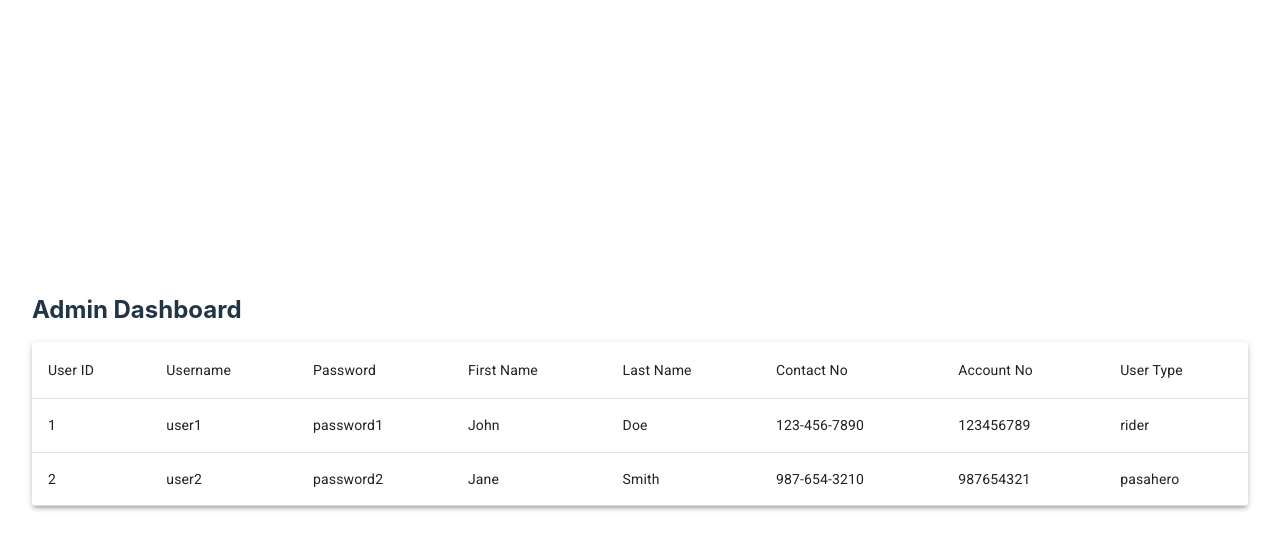
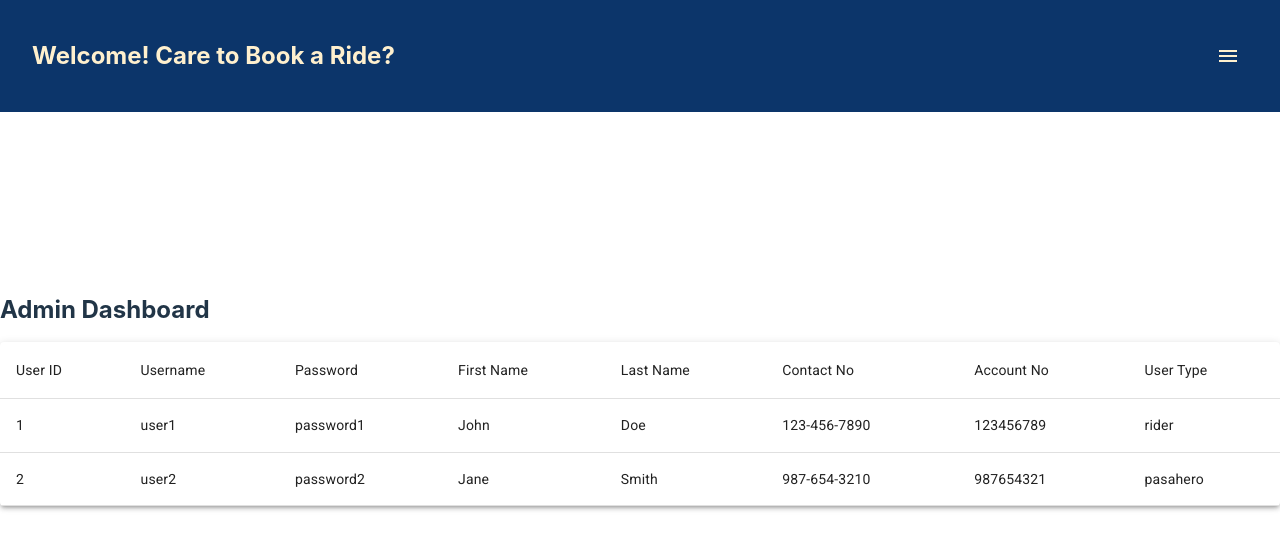
Before and after one commit to ekopinedaa/ParaPo, a React (Vite) app in the folder parapo/: page /Admin in a window 1280 px wide. Shown: the top 550 px of the page. Built offline with nearby package versions, Linux system fonts and the light colour scheme; a web font is replaced by a local one.

Commit message:
Admin modification

```diff
--- a/parapo/src/pages/AdminDashboard.jsx
+++ b/parapo/src/pages/AdminDashboard.jsx
@@ -1,7 +1,30 @@
-import React from 'react';
-import { Table, TableBody, TableCell, TableContainer, TableHead, TableRow, Paper } from '@mui/material';
+import React, { useState } from "react";
+import {
+  Table,
+  TableBody,
+  TableCell,
+  List,
+  ListItem,
+  ListItemIcon,
+  ListItemText,
+  Divider,
+  TableContainer,
+  TableHead,
+  TableRow,
+  Paper,
+  Box,
+  IconButton,
+  Drawer,
+} from '@mui/material';
+import { useNavigate } from "react-router-dom";
+import LogoutIcon from "@mui/icons-material/Logout";
+import MenuIcon from "@mui/icons-material/Menu";
+
 
 const AdminDashboard = () => {
+  const navigate = useNavigate();
+  const [openDrawer, setOpenDrawer] = useState(false);
+
   // Sample user data (replace with actual data from API or state)
   const users = [
     {
@@ -27,8 +50,56 @@ const AdminDashboard = () => {
     // Add more user data as needed
   ];
 
+  const toggleDrawer = (open) => (event) => {
+    if (
+      event.type === "keydown" &&
+      (event.key === "Tab" || event.key === "Shift")
+    ) {
+      return;
+    }
+    setOpenDrawer(open);
+  };
+
+
+  const drawerContent = (
+    <Box
+      sx={{ width: 250 }}
+      role="presentation"
+      onClick={toggleDrawer(false)}
+      onKeyDown={toggleDrawer(false)}
+    >
+      <List>
+        <ListItem>
+          <ListItemText primary="Update Profile" />
+        </ListItem>
+      </List>
+      <Divider />
+      <List>
+        <ListItem button onClick={() => navigate("/")}>
+          <ListItemIcon>
+            <LogoutIcon />
+          </ListItemIcon>
+          <ListItemText primary="Logout" />
+        </ListItem>
+      </List>
+    </Box>
+  );
+
+
   return (
-    <div className="p-8 items-center justify-center w-screen ">
+    <div className="items-center justify-center w-screen ">
+      <div className="bg-customBlue fixed top-0 w-full h-[7rem] flex items-center text-customWhite">
+        <div className="p-8 justify-start">
+          <h1 className="text-roboto text-2xl font-bold flex">
+           Welcome! Care to Book a Ride?
+          </h1>
+        </div>
+        <div className="p-8 absolute right-0 items-center">
+          <IconButton onClick={toggleDrawer(true)}>
+            <MenuIcon className="text-customWhite" />
+          </IconButton>
+        </div>
+      </div>
       <h2 className="text-2xl font-bold mb-4">Admin Dashboard</h2>
       <Paper elevation={3}>
         <TableContainer>
@@ -62,6 +133,10 @@ const AdminDashboard = () => {
           </Table>
         </TableContainer>
       </Paper>
+
+      <Drawer anchor="right" open={openDrawer} onClose={toggleDrawer(false)}>
+        {drawerContent}
+      </Drawer>
     </div>
   );
 };
```
